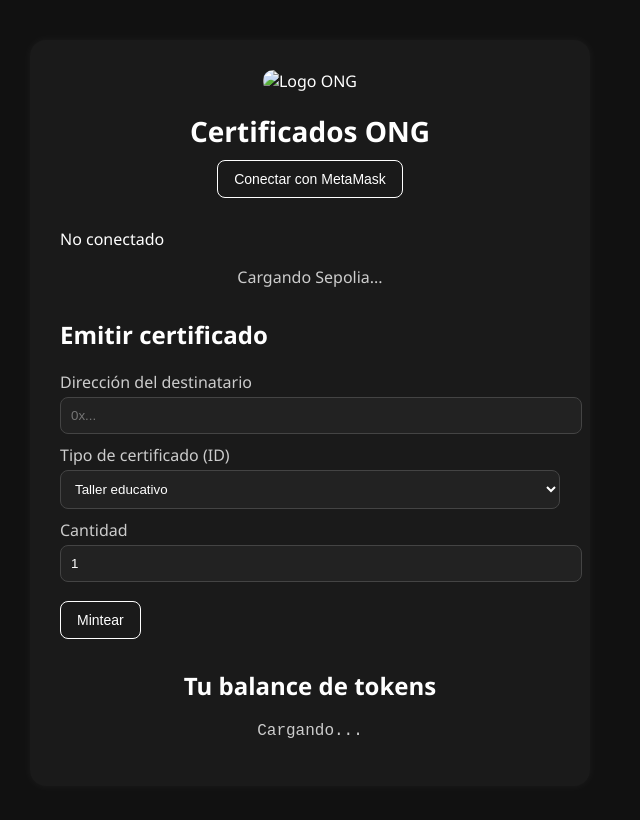
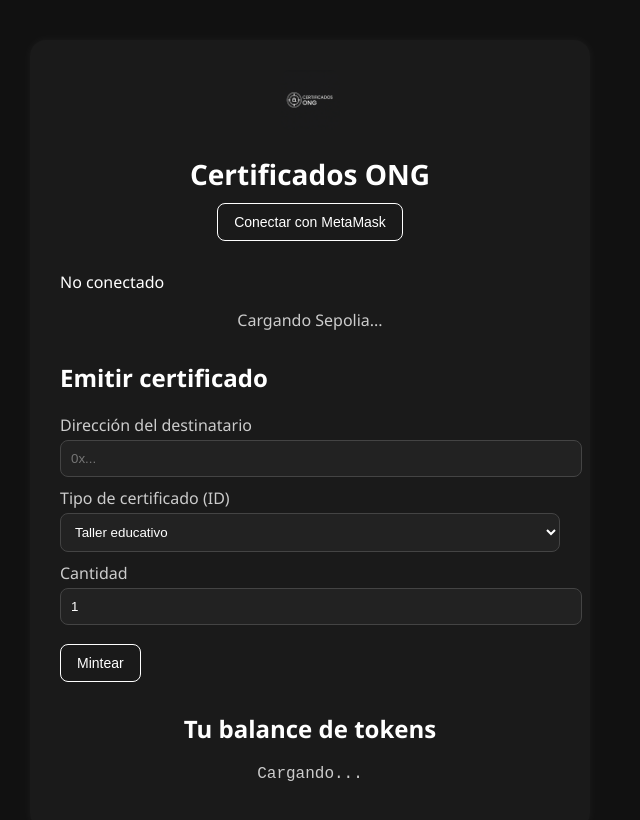
Before and after one commit to Rodrigocrem/Blockchain, a plain HTML site: page index.html in a window 1280 px wide. Shown: the whole page, without its empty margins (330-970 px from the left). Drawn offline with Linux system fonts and the light colour scheme.

Commit message:
Update index.html

```diff
--- a/index.html
+++ b/index.html
@@ -11,7 +11,7 @@
 <body>
   <div class="container">
     <header>
-      <img src="public/Logo.png" alt="Logo ONG" class="logo" />
+      <img src="LogoBlockChain.png" alt="Logo ONG" class="logo" />
       <h1>Certificados ONG</h1>
       <button id="connectButton" class="button">Conectar con MetaMask</button>
     </header>
```
